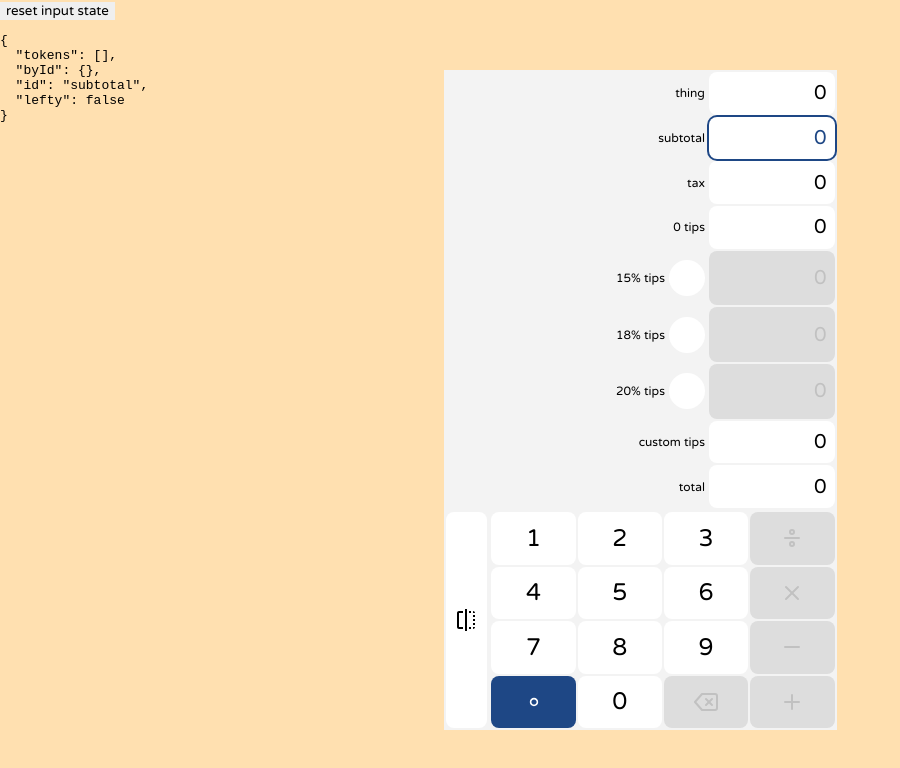
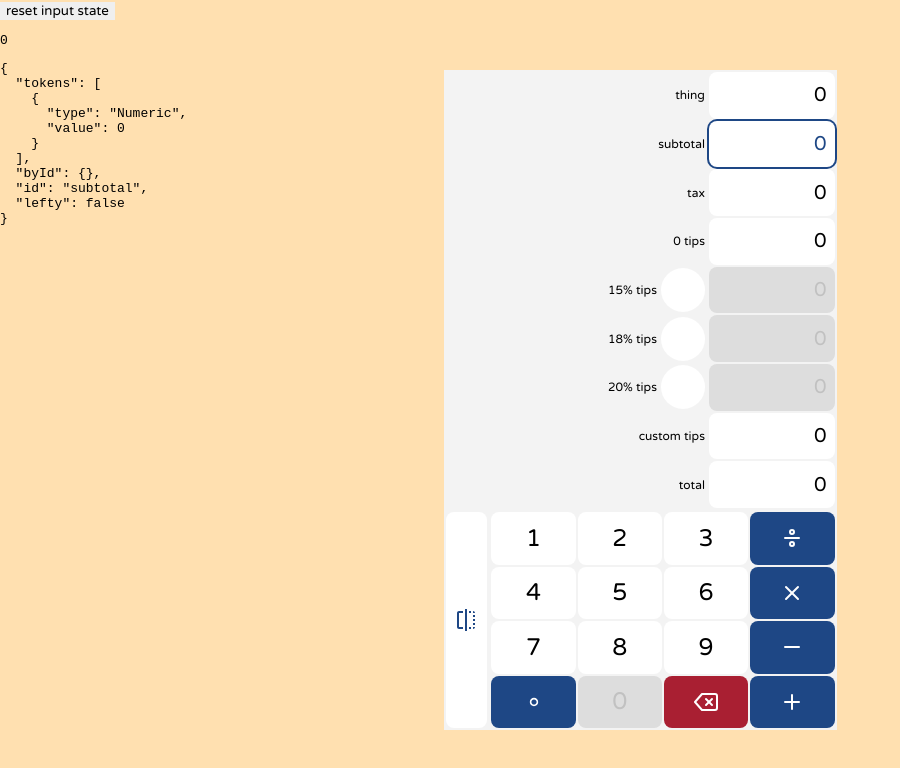
Before and after one commit to rochwu/holanda, a React (Create React App) app: page / in a window 1280 px wide. Shown: the top 768 px of the page, without its empty margins (0-900 px from the left). Built offline with nearby package versions, Linux system fonts and the light colour scheme.

Commit message:
Radio performance, ease of use and separation

```diff
--- a/src/Debug.tsx
+++ b/src/Debug.tsx
@@ -30,4 +30,5 @@ const Dev: FC = () => {
   );
 };
 
+// TODO: Debug mode is pretty slow in mobile
 export const Debug: FC = isDev ? Dev : Prod;
--- a/src/Keypad/Flip.tsx
+++ b/src/Keypad/Flip.tsx
@@ -4,16 +4,23 @@ import {MdFlip} from 'react-icons/md';
 
 import {attributes} from '../attributes';
 import {useStore} from '../store';
-import {color, spacing} from '../styles';
+import {styles} from '../styles';
 
 import {Cell} from './Cell';
 import {colors} from './colors';
 
+const buttonStyles = styles.color.buttons.positive;
+
+const color = colors({
+  color: buttonStyles.backgroundColor,
+  backgroundColor: buttonStyles.color,
+});
+
 const Container = styled(Cell)(
-  colors(color.buttons.number),
+  color,
   {
     width: '48px',
-    margin: spacing.gap,
+    margin: styles.spacing.gap,
   },
   ({theme}) => {
     if (theme.lefty) {
--- a/src/Receipt/Field/Field.tsx
+++ b/src/Receipt/Field/Field.tsx
@@ -1,4 +1,4 @@
-import {FC, useCallback, useId} from 'react';
+import {FC, useCallback, useId, useLayoutEffect} from 'react';
 
 import {attributes} from '../../attributes';
 import {Id, useStore} from '../../store';
@@ -22,6 +22,15 @@ export const Field: FC<Props> = ({identifier}) => {
 
   const select = useStore(useCallback((state) => state.select(id), [id]));
   const selected = useStore((state) => state.id === id);
+  const value = useStore(useCallback((state) => state.byId[id] || 0, [id]));
+  const set = useStore((state) => state.tokenize);
+
+  useLayoutEffect(() => {
+    if (selected) {
+      set(value);
+    }
+    // eslint-disable-next-line react-hooks/exhaustive-deps
+  }, [value]);
 
   const click = () => {
     if (selected) {
@@ -31,8 +40,6 @@ export const Field: FC<Props> = ({identifier}) => {
     select();
   };
 
-  const value = useStore(useCallback((state) => state.byId[id] || 0, [id]));
-
   return (
     <Selectable selected={selected} onClick={click} {...attributes.input}>
       {selected ? <Editing /> : value}
--- a/src/Receipt/Field/ReadOnly.tsx
+++ b/src/Receipt/Field/ReadOnly.tsx
@@ -7,10 +7,10 @@ import {Base} from './Base';
 
 type Props = {
   value: number;
-};
+} & Parameters<typeof Base>[0];
 
 const Component = styled(Base)(style.disabled);
 
-export const ReadOnly: FC<Props> = ({value}) => {
-  return <Component>{value}</Component>;
+export const ReadOnly: FC<Props> = ({value, ...props}) => {
+  return <Component {...props}>{value}</Component>;
 };
--- a/src/Receipt/Radio.tsx
+++ b/src/Receipt/Radio.tsx
@@ -8,13 +8,18 @@ type Props = {
   onClick: () => void;
 };
 
-const size = '36px';
+const size = '44px';
 
-const Component = styled.div<{selected?: boolean}>(({selected}) => ({
+const Background = styled.div({
+  display: 'grid',
+  placeContent: 'center',
+  height: '100%',
+});
+
+const Component = styled.button<{selected?: boolean}>(({selected}) => ({
   cursor: 'pointer',
-  margin: 'auto 0',
+  height: size,
   width: size,
-  height: size,
   borderRadius: size,
   backgroundColor: selected
     ? color.positive
@@ -22,5 +27,9 @@ const Component = styled.div<{selected?: boolean}>(({selected}) => ({
 }));
 
 export const Radio: FC<Props> = ({selected, onClick}) => {
-  return <Component onClick={onClick} selected={selected} />;
+  return (
+    <Background onClick={onClick}>
+      <Component selected={selected} />
+    </Background>
+  );
 };
--- a/src/Receipt/Receipt.tsx
+++ b/src/Receipt/Receipt.tsx
@@ -12,6 +12,7 @@ const Container = styled.div({
   gridRow: '1 / 3',
   fontSize: '20px',
   display: 'grid',
+  gridAutoRows: '1fr',
   gap: spacing.gap,
   padding: spacing.gap,
 });
--- a/src/Receipt/Tips/Tips.tsx
+++ b/src/Receipt/Tips/Tips.tsx
@@ -1,7 +1,7 @@
 import {FC, useCallback, useEffect, useId} from 'react';
 
 import {precision} from '../../precision';
-import {lineTotal, useStore} from '../../store';
+import {Id, lineTotal, useStore} from '../../store';
 import {ReadOnly} from '../Field/ReadOnly';
 import {Line} from '../Line';
 import {Radio} from '../Radio';
@@ -12,14 +12,21 @@ type Props = {
   readOnly?: boolean;
 };
 
-export const Tips: FC<Props> = (props) => {
-  const id = useId();
+type ComponentProps = {
+  identifier: Id;
+  select: () => void;
+} & Pick<Props, 'percent'>;
 
+const noop = () => {
+  //
+};
+
+// Split this as an attempt on performance
+const Component: FC<ComponentProps> = ({identifier: id, ...props}) => {
   const total = useStore(lineTotal);
   const selected = useStore((state) => state.tips === id);
-  const set = useStore(useCallback((state) => state.tip(id), [id]));
-
-  const label = props.label ?? `${props.percent}% tips`;
+  const tip = useStore((state) => state.tip);
+  const select = useCallback(selected ? noop : props.select, [selected]);
 
   const percent = (props.percent || 100) / 100;
 
@@ -27,18 +34,28 @@ export const Tips: FC<Props> = (props) => {
 
   useEffect(() => {
     if (selected) {
-      set(value);
+      tip(value);
     }
-  }, [value, selected, set]);
+  }, [value, selected, tip]);
 
-  const click = () => {
-    set(value);
-  };
+  return (
+    <>
+      <Radio onClick={select} selected={selected} />
+      <ReadOnly onClick={select} value={value} />
+    </>
+  );
+};
+
+export const Tips: FC<Props> = (props) => {
+  const id = useId();
+
+  const select = useStore(useCallback((state) => state.selectTips(id), [id]));
+
+  const label = props.label ?? `${props.percent}% tips`;
 
   return (
     <Line label={label}>
-      <Radio onClick={click} selected={selected} />
-      <ReadOnly value={value} />
+      <Component {...props} identifier={id} select={select} />
     </Line>
   );
 };
--- a/src/store/state.ts
+++ b/src/store/state.ts
@@ -119,6 +119,11 @@ export const useStore = create(
           state.id = id;
         });
       },
+      tokenize: (value: number) => {
+        set((state) => {
+          state.tokens = tokenize.numeric(value);
+        });
+      },
       clear: () => {
         set((state) => {
           state.tokens = [];
@@ -132,11 +137,16 @@ export const useStore = create(
           state.lefty = !state.lefty;
         });
       },
-      tip: (id: Id) => (tips: number) => {
+      selectTips: (id: Id) => () => {
         set((state) => {
           state.tips = id;
+        });
+      },
+      tip: (tips: number) => {
+        set((state) => {
+          const total = lineTotal(state) + tips;
 
-          state.byId['total'] = lineTotal(state) + tips;
+          state.byId['total'] = total;
         });
       },
     })),
```
